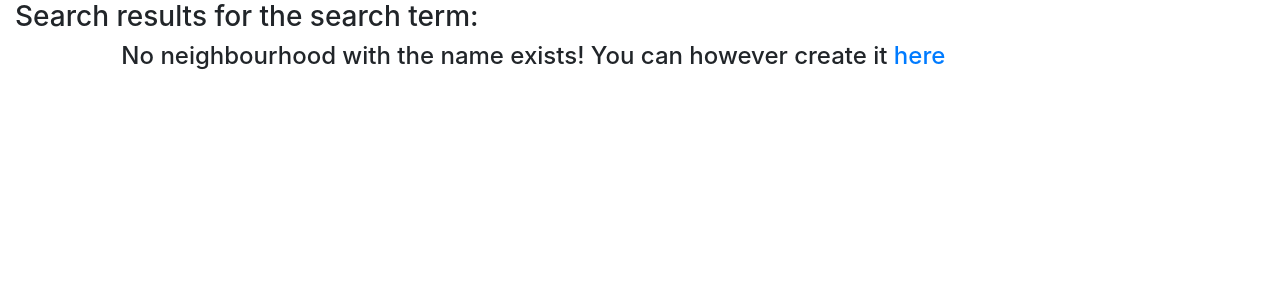
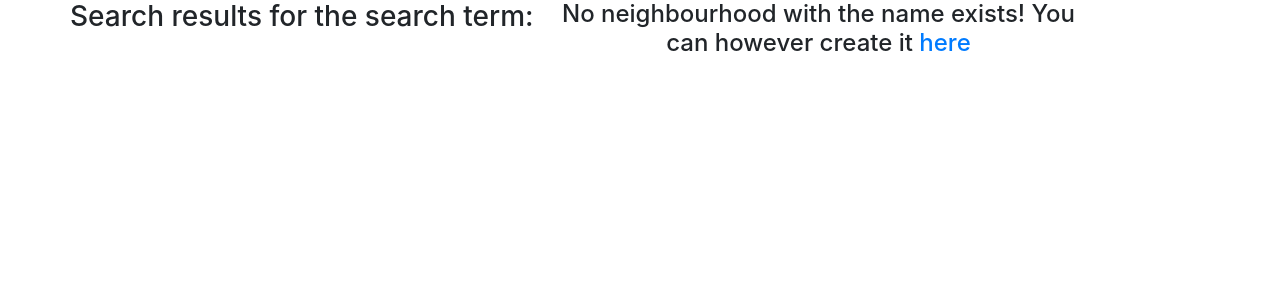
Before and after one commit to wanjiiru/HoodWatch, a Django app: template hood/templates/search.html in a window 1280 px wide. Shown: the part 54-354 px from the top of the page. Run offline with Django 3.2, Linux system fonts and the light colour scheme; the template is opened without the code that fills it, so the values that code supplies are empty; some libraries are stand-ins or nearby versions.

Commit message:
add styles to search results template

```diff
--- a/hood/templates/search.html
+++ b/hood/templates/search.html
@@ -1,35 +1,28 @@
 {%extends 'registration/base.html'%}
+{% load bootstrap4 %}
 {% block content%}
 
+    <div class="container">
+		<div class="row">
+		  <h3>Search results for the search term: <strong>{{message}}</strong></h3>
 
+		  {%if hoods%}
+		  	{% for hood in hoods %}
+				<div class="card">
 
-	<div class="col-md-1"></div>
-	<div class="col-md-10">
-		<div class="panel panel-default">
-		  <div class="panel-heading"><h3>Search results for the search term: <strong>{{message}}</strong></h3></div>
-		  </div>
-		  {%if hoods%}
-		 <div class="row">
-		  	{% for hood in hoods %}
-				<div class="col-md-4">
-					<div class="panel panel-default">
-
-						<div class="panel-heading">
-							{{hood.namee}}
+						<div class="card-title">
+							{{hood.name}}
 						</div>
-						<div class="panel-body">
+						<div class="card-body">
 							<p>{{hood.loc}}</p>
-
 
 						</div>
 
-					</div>
 				</div>
 
 		{%endfor%}
-		</div>
-		{%else%}
-		<div class="panel-body">
+		{% else %}
+		<div class="col-md-6">
 				<h4 class="text-center">No neighbourhood with the name <strong>{{message}}</strong> exists! You can however create it <a href="{% url 'createHood' %}">here</a></h4>
 			</div>
 		{%endif%}
@@ -37,7 +30,7 @@
 
 
 	</div>
-	<div class="col-md-1"></div>
+    </div>
 
 
 
```
